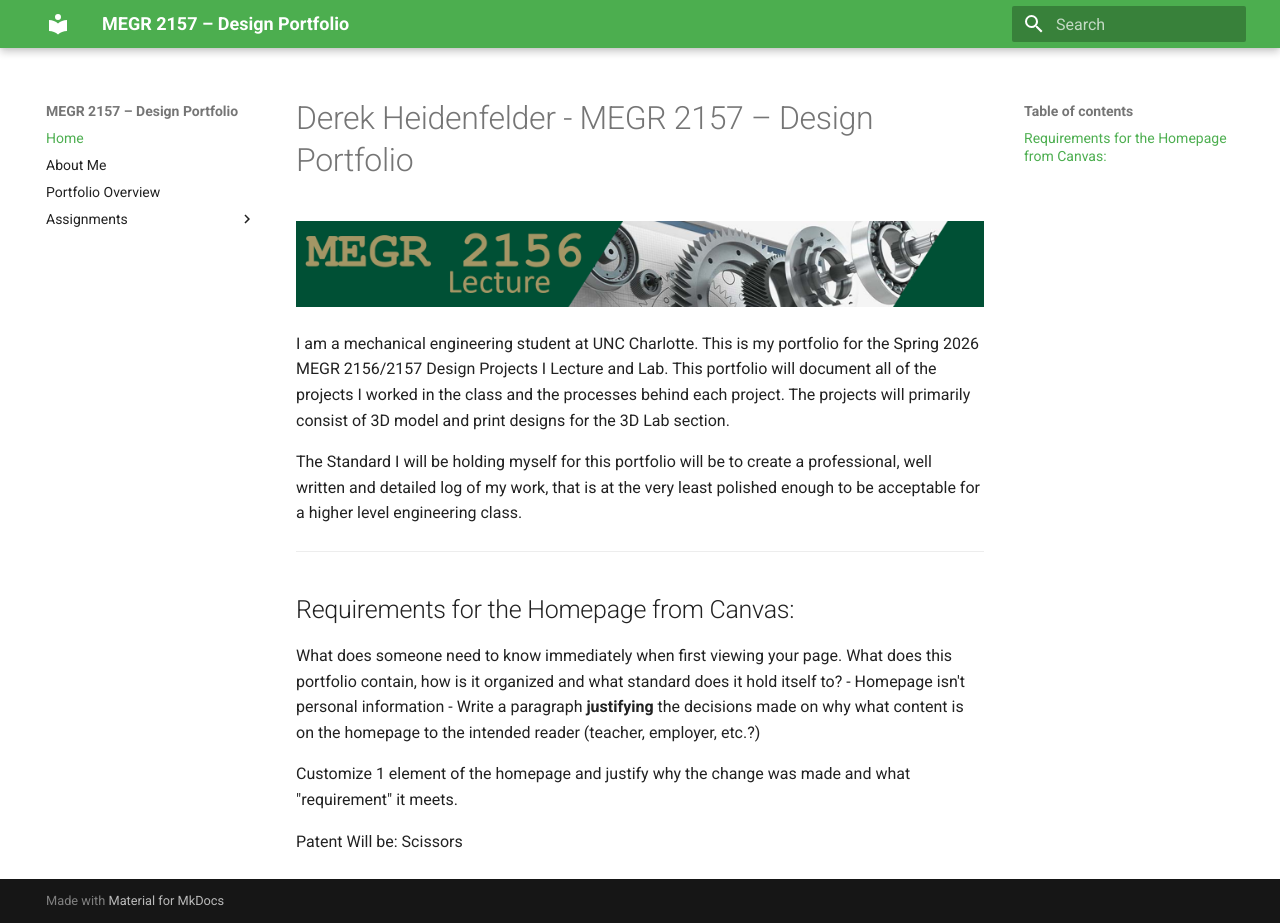
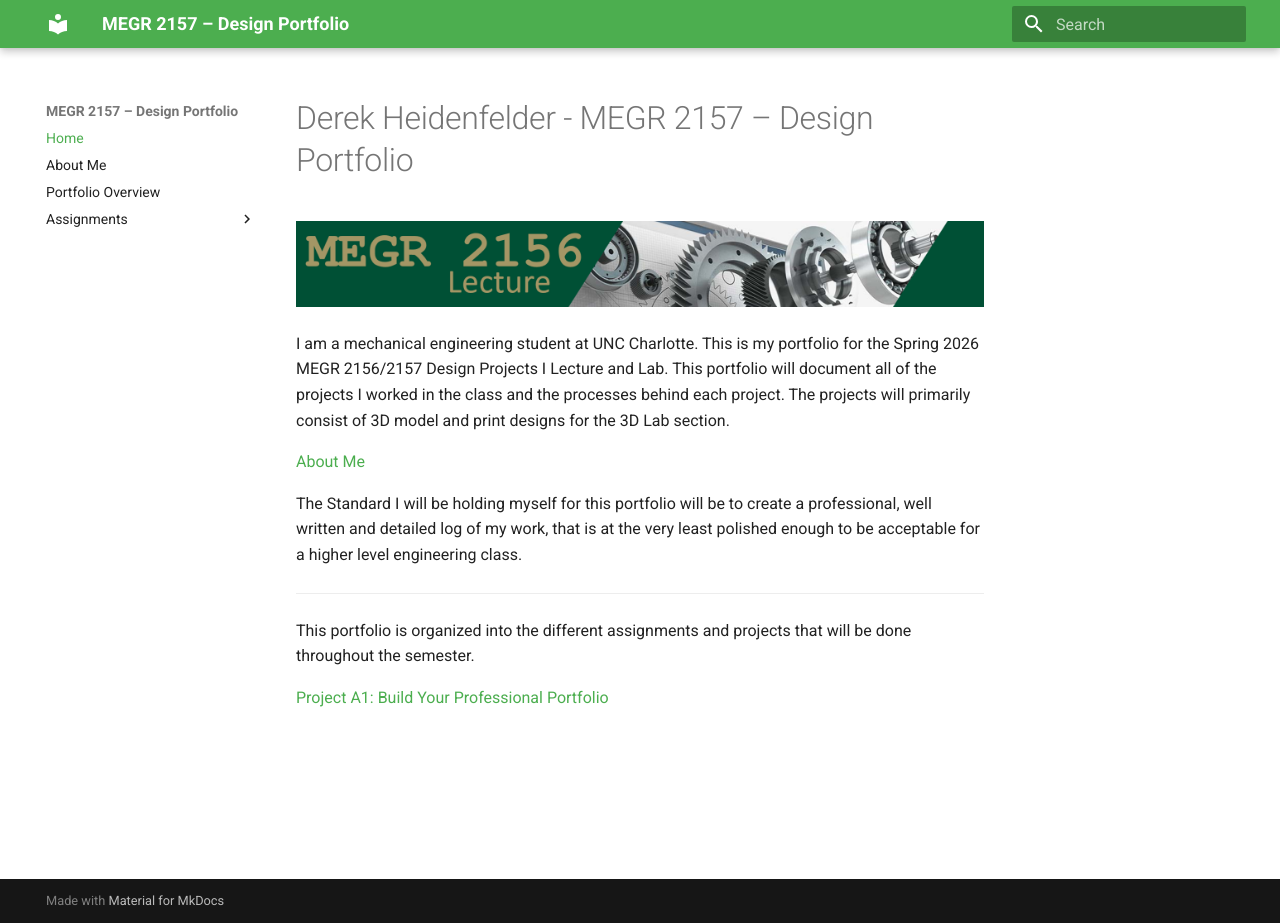
Before and after one commit to dheidenf-beep/DerekH-MEGR2157-portfolio, an MkDocs documentation site: the page built from docs/index.md, in a window 1280 px wide and 923 px high. Built offline with MkDocs 1.6.1 and Material for MkDocs 9.7.7, drawn with Linux system fonts in a browser that asks for light colours.

Commit message:
Update homepage content and organization
Removed requirements section and added links to 'About Me' and 'Project A1'.

```diff
--- a/docs/index.md
+++ b/docs/index.md
@@ -4,19 +4,12 @@
 
 I am a mechanical engineering student at UNC Charlotte. This is my portfolio for the Spring 2026 MEGR 2156/2157 Design Projects I Lecture and Lab. This portfolio will document all of the projects I worked in the class and the processes behind each project. The projects will primarily consist of 3D model and print designs for the 3D Lab section.
 
+[About Me](aboutme)
+
 The Standard I will be holding myself for this portfolio will be to create a professional, well written and detailed log of my work, that is at the very least polished enough to be acceptable for a higher level engineering class.
 
+---------------------------------------
 
+This portfolio is organized into the different assignments and projects that will be done throughout the semester.
 
----------------------------------------------------------------
-Requirements for the Homepage from Canvas:
----------------------------------------------------------------
-
-What does someone need to know immediately when first viewing your page. What does this portfolio contain, how is it organized and what standard does it hold itself to?
- - Homepage isn't personal information
- - Write a paragraph **justifying** the decisions made on why what content is on the homepage to the intended reader (teacher, employer, etc.?)
-
-Customize 1 element of the homepage and justify why the change was made and what "requirement" it meets.
-
-
-Patent Will be: Scissors
+[Project A1: Build Your Professional Portfolio](A01)
```
